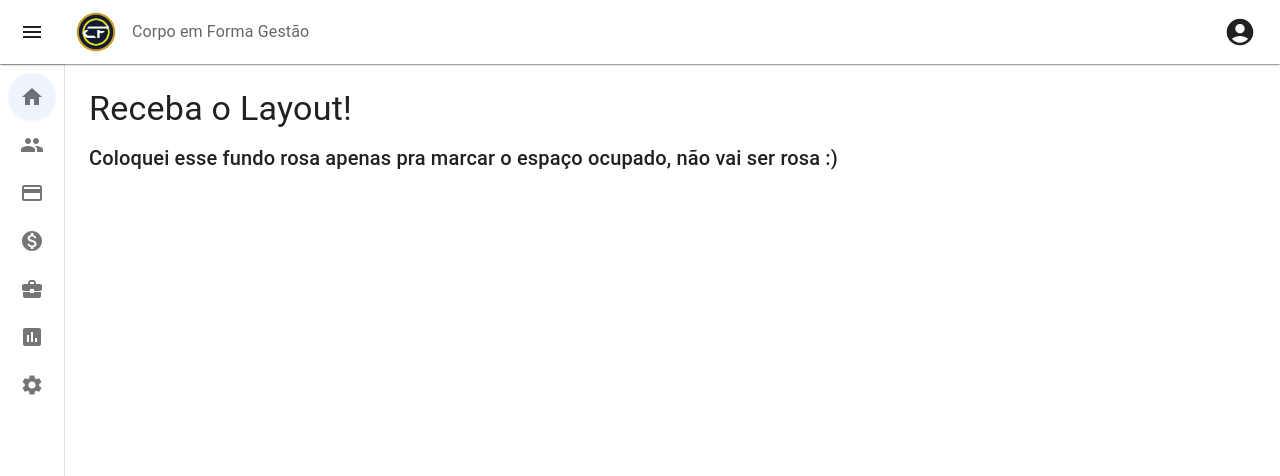
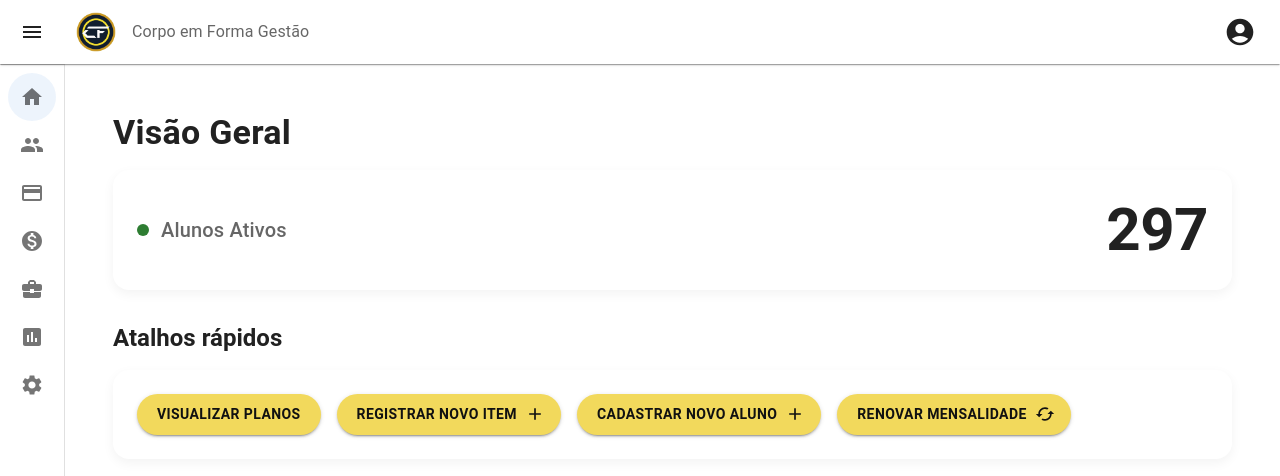
Before and after one commit to PabloVini28/projeto-integrado-1, a React (Vite) app: page /#/ in a window 1280 px wide. Shown: the top 476 px of the page. Built offline with nearby package versions, Linux system fonts and the light colour scheme.

Commit message:
feat: implementa tela inicial Visão Geral com atalhos e diálogos

```diff
--- a/package.json
+++ b/package.json
@@ -31,6 +31,7 @@
     "vite": "^5.3.1"
   },
   "dependencies": {
+    "@date-io/date-fns": "^3.2.1",
     "@emotion/react": "^11.11.4",
     "@emotion/styled": "^11.11.5",
     "@mui/icons-material": "^5.15.20",
--- a/src/pages/Inicio/HomePage.jsx
+++ b/src/pages/Inicio/HomePage.jsx
@@ -1,15 +1,170 @@
-import React from 'react';
-import { Typography, Box } from '@mui/material';
+// src/pages/Inicio/HomePage.jsx
+
+import React, { useState } from 'react';
+import { Typography, Box, Paper, Stack, Button } from '@mui/material';
+import AddIcon from '@mui/icons-material/Add';
+import CachedIcon from '@mui/icons-material/Cached';
+import { useNavigate } from 'react-router-dom';
+import CadastroAlunoDialog from '../Alunos/AlunosComponents/CadastroAlunoDialog';
+import ItemDialog from '../Patrimonio/PatrimonioComponents/ItemDialog';
+import RenovarMensalidadeDialog from '../Alunos/AlunosComponents/RenovarMensalidadeDialog';
 
 export default function HomePage() {
+    const navigate = useNavigate();
+
+    const [isAlunoDialogOpen, setIsAlunoDialogOpen] = useState(false);
+    const [isItemDialogOpen, setIsItemDialogOpen] = useState(false);
+
+    const [isRenovarDialogOpen, setIsRenovarDialogOpen] = useState(false);
+
+    const alunosExemplo = [
+        { id: 1, nome: 'Gabriel Pereira de Souza', matricula: '25010', data_expiracao: '15/08/2025' },
+        { id: 2, nome: 'Ana Clara Souza', matricula: '25102', data_expiracao: '20/07/2025' },
+        { id: 3, nome: 'Guilherme Santos Rodrigues', matricula: '24891', data_expiracao: '05/09/2025' },
+    ];
+
+    const shortcutButtonStyle = {
+        borderRadius: 50,
+        bgcolor: '#F2D95C',
+        color: '#111',
+        fontWeight: 'bold',
+        padding: '8px 20px',
+        '&:hover': {
+            bgcolor: '#e0c850',
+        },
+        whiteSpace: 'nowrap',
+    };
+
+    const handleSaveAluno = (novoAluno) => {
+        console.log("Novo aluno cadastrado:", novoAluno);
+        setIsAlunoDialogOpen(false);
+    };
+    const handleCloseAlunoDialog = () => {
+        setIsAlunoDialogOpen(false);
+    };
+
+    const handleSaveItem = (novoItem) => {
+        console.log("Novo item cadastrado:", novoItem);
+        setIsItemDialogOpen(false);
+    };
+    const handleCloseItemDialog = () => {
+        setIsItemDialogOpen(false);
+    };
+    //renovacao bem sucedida
+    const handleRenovarMensalidade = (idAluno) => {
+        console.log(`Renovando mensalidade do aluno ID ${idAluno}`);
+    };
+
     return (
-        <Box >
-            <Typography variant="h4" gutterBottom>
-                Receba o Layout!
+        <Box sx={{ padding: 3 }}>
+            <Typography variant="h4" fontWeight="bold" gutterBottom>
+                Visão Geral
             </Typography>
-            <Typography variant="h6" gutterBottom>
-                Coloquei esse fundo rosa apenas pra marcar o espaço ocupado, não vai ser rosa :)
+
+            <Paper
+                sx={{
+                    padding: 3,
+                    borderRadius: 4,
+                    boxShadow: '0 4px 12px rgba(0,0,0,0.05)',
+                    marginTop: 2,
+                }}
+            >
+                <Box
+                    sx={{
+                        display: 'flex',
+                        justifyContent: 'space-between',
+                        alignItems: 'center',
+                    }}
+                >
+                    <Box sx={{ display: 'flex', alignItems: 'center', gap: 1.5 }}>
+                        <Box
+                            sx={{
+                                width: 12,
+                                height: 12,
+                                bgcolor: 'success.main',
+                                borderRadius: '50%',
+                            }}
+                        />
+                        <Typography variant="h6" color="text.secondary">
+                            Alunos Ativos
+                        </Typography>
+                    </Box>
+                    <Typography variant="h2" fontWeight="bold">
+                        297
+                    </Typography>
+                </Box>
+            </Paper>
+
+            <Typography variant="h5" fontWeight="bold" gutterBottom sx={{ mt: 4 }}>
+                Atalhos rápidos
             </Typography>
+
+            <Paper
+                sx={{
+                    padding: 3,
+                    borderRadius: 4,
+                    boxShadow: '0 4px 12px rgba(0,0,0,0.05)',
+                    marginTop: 2,
+                }}
+            >
+                <Stack direction="row" spacing={2}>
+                    <Button
+                        variant="contained"
+                        sx={shortcutButtonStyle}
+                        onClick={() => navigate('/planos')}
+                    >
+                        Visualizar Planos
+                    </Button>
+
+                    <Button
+                        variant="contained"
+                        endIcon={<AddIcon />}
+                        sx={shortcutButtonStyle}
+                        onClick={() => setIsItemDialogOpen(true)}
+                    >
+                        Registrar Novo Item
+                    </Button>
+
+                    <Button
+                        variant="contained"
+                        endIcon={<AddIcon />}
+                        sx={shortcutButtonStyle}
+                        onClick={() => setIsAlunoDialogOpen(true)}
+                    >
+                        Cadastrar Novo Aluno
+                    </Button>
+
+                    {/* BOTÃO QUE ABRE O DIALOG DE RENOVAÇÃO*/}
+                    <Button
+                        variant="contained"
+                        endIcon={<CachedIcon />}
+                        sx={shortcutButtonStyle}
+                        onClick={() => setIsRenovarDialogOpen(true)}
+                    >
+                        Renovar Mensalidade
+                    </Button>
+                </Stack>
+            </Paper>
+
+            <CadastroAlunoDialog
+                open={isAlunoDialogOpen}
+                onClose={handleCloseAlunoDialog}
+                onSave={handleSaveAluno}
+            />
+
+            <ItemDialog
+                open={isItemDialogOpen}
+                onClose={handleCloseItemDialog}
+                onSave={handleSaveItem}
+            />
+
+            {/*DIALOG DE RENOVAÇÃO*/}
+            <RenovarMensalidadeDialog
+                open={isRenovarDialogOpen}
+                onClose={() => setIsRenovarDialogOpen(false)}
+                onRenovar={handleRenovarMensalidade}
+                studentList={alunosExemplo}
+            />
         </Box>
     );
 }
```
Also changed, not shown: 2 other files (tests, documents, lock files or other folders).
